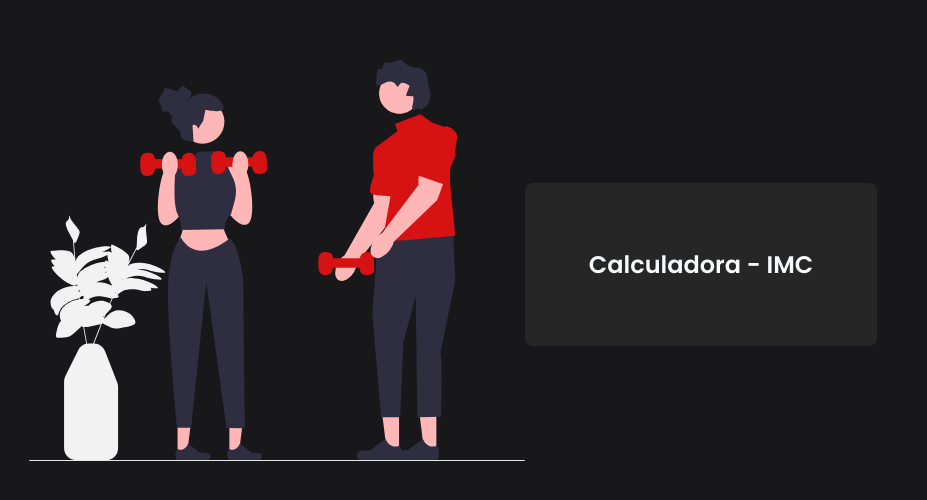
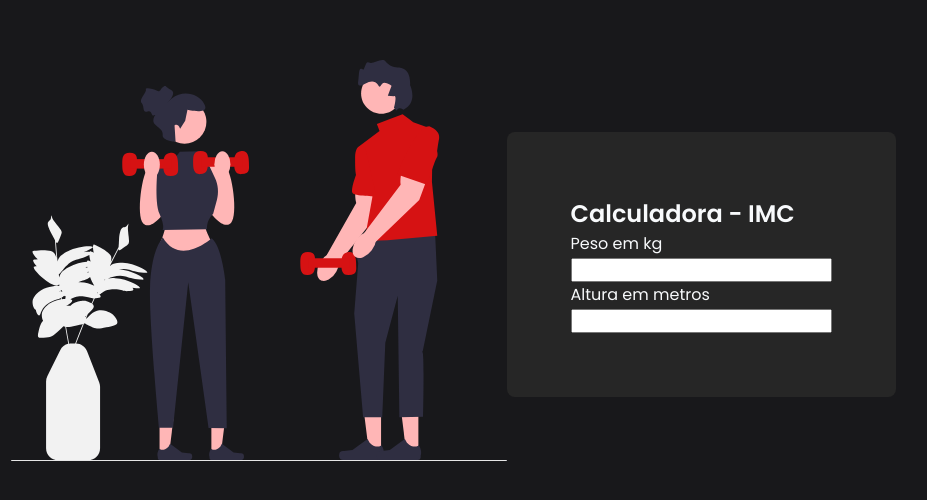
Before and after one commit to leticiabizaglio/2tds2-revisao01, a plain HTML site: page index.html in a window 1280 px wide. Shown: the part 136-636 px from the top of the page, without its empty margins (187-1114 px from the left). Drawn offline with Linux system fonts and the light colour scheme; a web font is replaced by a local one.

Commit message:
feat: create inputs fields

```diff
--- a/index.html
+++ b/index.html
@@ -15,6 +15,19 @@
         <section id="form">
             <div id="calculator">
                 <h1 id="title">Calculadora - IMC</h1>
+                <div class="input-box">
+                    <label for="weight">Peso em kg</label>
+                    <div class="input-field">
+                        <input type="number" id="weight" name="weight" required />
+                    </div>
+                </div>
+
+                <div class="input-box">
+                    <label for="height">Altura em metros</label>
+                    <div class="input-field">
+                        <input type="number" id="height" name="height" required />
+                    </div>
+                </div>
             </div>
         </section>
     </main>
```
